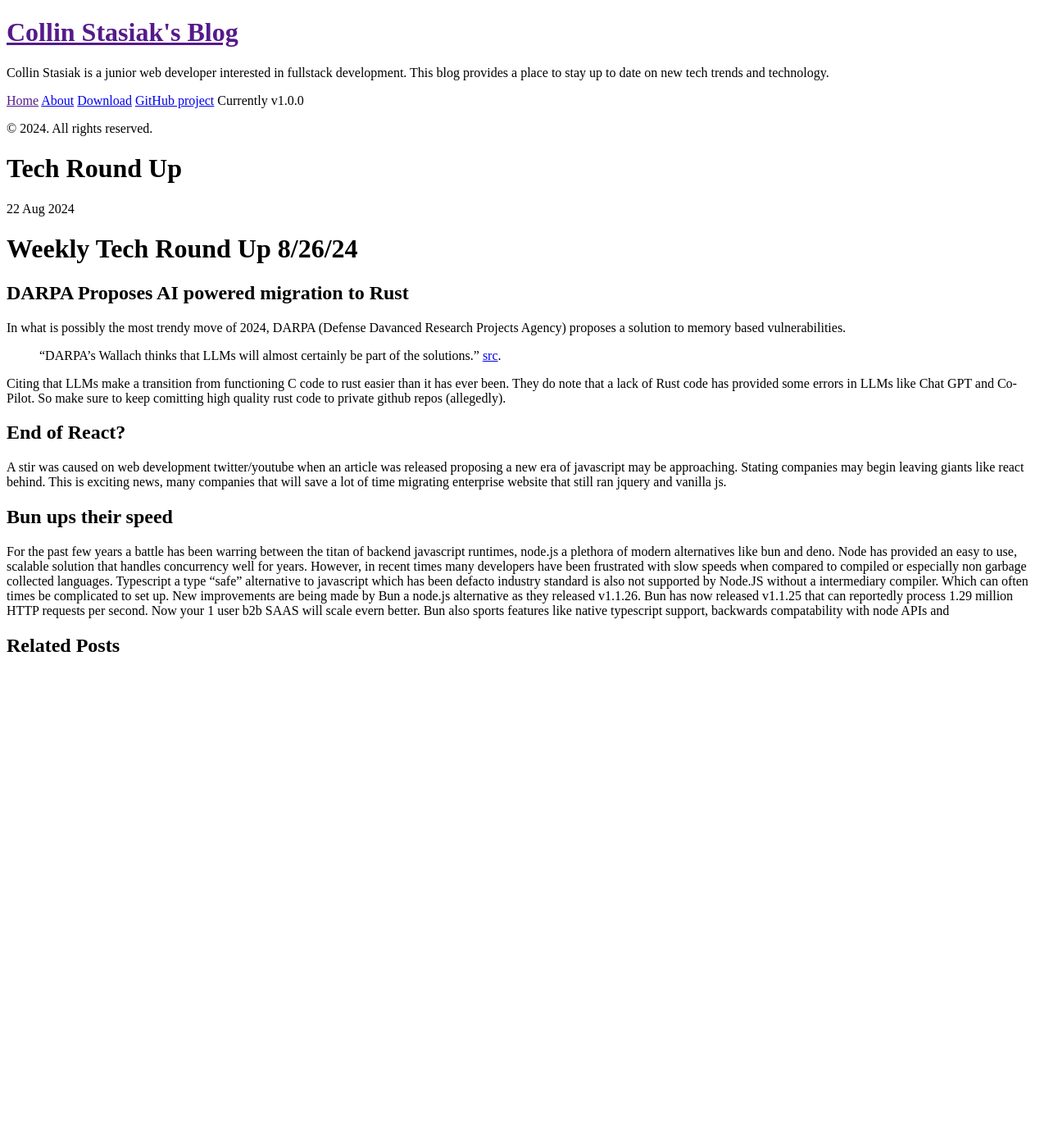
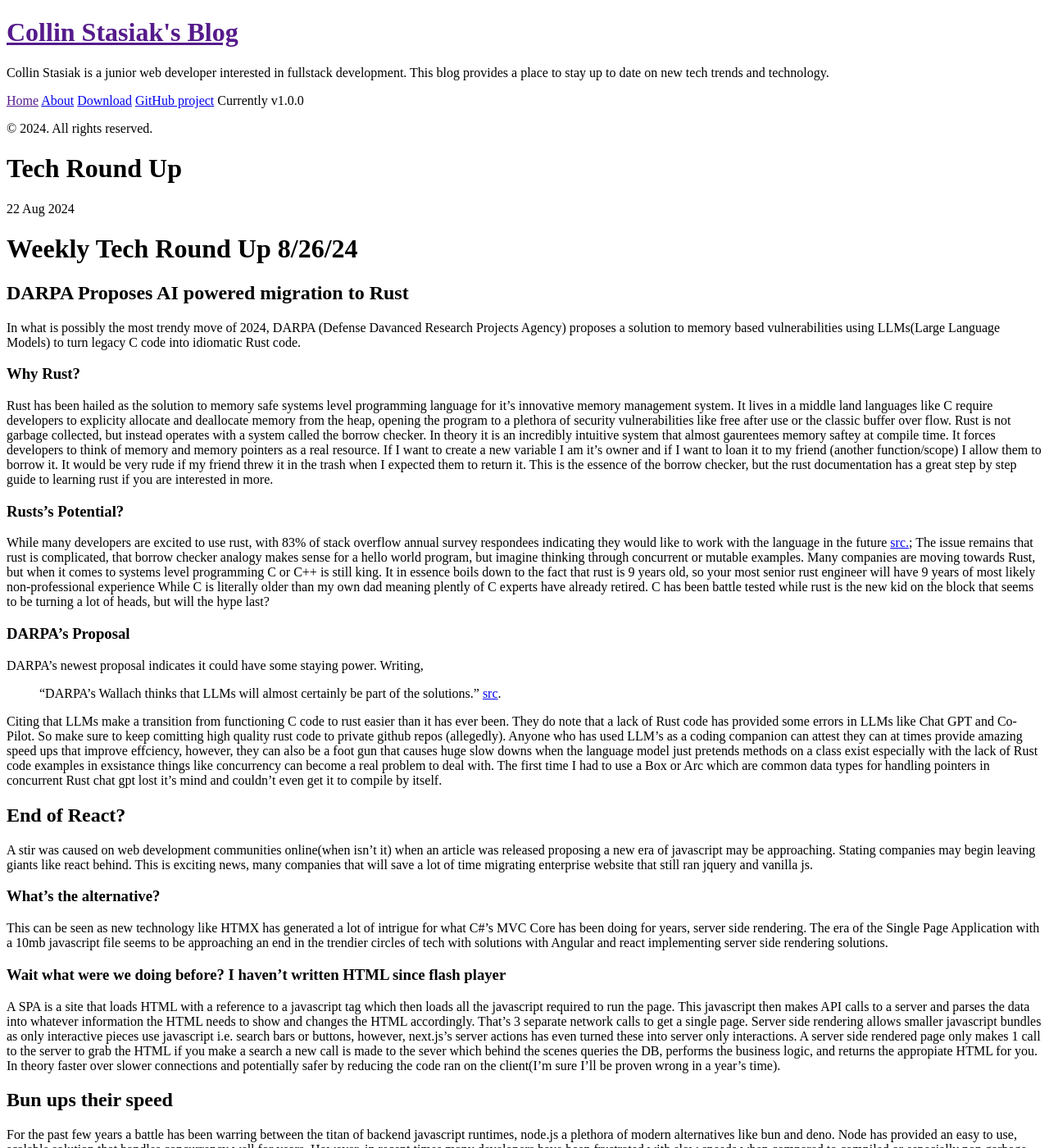
Before and after one commit to gbc-collib/gbc-collib.github.io, a Jekyll site: the page built from _posts/2024-08-22-tech-round-up.md, in a window 1280 px wide and 1400 px high. Shown: the whole window at 82% size. Built offline with Jekyll 4.4.1, drawn with Linux system fonts in a browser that asks for light colours; our own code applies the rules of GitHub Pages for plain Markdown files; Markdown is read by kramdown in place of the engine named in the settings; some of the changed text lies outside the part shown.

Commit message:
Fleshing out

```diff
--- a/_posts/2024-08-22-tech-round-up.md
+++ b/_posts/2024-08-22-tech-round-up.md
@@ -1,19 +1,66 @@
 # Weekly Tech Round Up 8/26/24
 ## DARPA Proposes AI powered migration to Rust
 In what is possibly the most trendy move of 2024, DARPA (Defense Davanced Research Projects Agency)
-proposes a solution to memory based vulnerabilities.
+proposes a solution to memory based vulnerabilities using LLMs(Large Language Models) to turn
+legacy C code into idiomatic Rust code.
+### Why Rust?
+Rust has been hailed as the solution to memory safe
+systems level programming language for it's innovative memory management system. It lives in a middle land
+languages like C require developers to explicity allocate and deallocate memory from the heap, opening the
+program to a plethora of security vulnerabilities like free after use or the classic buffer over flow.
+Rust is not garbage collected, but instead operates with a system called the borrow checker.
+In theory it is an incredibly intuitive system that almost gaurentees memory saftey at compile time.
+It forces developers to think of memory and memory pointers as a real resource. If I want to create
+a new variable I am it's owner and if I want to loan it to my friend (another function/scope) I allow them
+to borrow it. It would be very rude if my friend threw it in the trash when I expected them to return it.
+This is the essence of the borrow checker, but the rust documentation has a great step by step guide to
+learning rust if you are interested in more.
+### Rusts's Potential?
+While many developers are excited to use rust, with  83% of stack overflow annual survey
+respondees indicating they would like to work with the language in the future [src.](https://survey.stackoverflow.co/2024/);
+The issue remains that rust is complicated, that borrow checker analogy makes sense for a hello world program,
+but imagine thinking through concurrent or mutable examples. Many companies are moving towards Rust, but
+when it comes to systems level programming C or C++ is still king. It in essence boils down to the fact that
+rust is 9 years old, so your most senior rust engineer will have 9 years of most likely non-professional experience
+While C is literally older than my own dad meaning plently of C experts have already retired. C has been
+battle tested while rust is the new kid on the block that seems to be turning a lot of heads, but will
+the hype last?
+### DARPA's Proposal
+DARPA's newest proposal indicates it could have some staying power. Writing,
+
 > "DARPA's Wallach thinks that LLMs will almost certainly be part of the solutions." [src](https://www.darkreading.com/application-security/darpa-aims-to-ditch-c-code-move-to-rust).
 
 
 Citing that LLMs make a transition from functioning C code to rust easier than it has ever been.
 They do note that a lack of Rust code has provided some errors in LLMs like Chat GPT and Co-Pilot.
 So make sure to keep comitting high quality rust code to private github repos (allegedly).
+Anyone who has
+used LLM's as a coding companion can attest they can at times provide amazing speed ups that improve effciency,
+however, they can also be a foot gun that causes huge slow downs when the language model just pretends
+methods on a class exist especially with the lack of Rust code examples in exsistance things like concurrency
+can become a real problem to deal with. The first time I had to use a Box or Arc which are common data types
+for handling pointers in concurrent Rust chat gpt lost it's mind and couldn't even get it to compile by itself.
 
 ## End of React?
-A stir was caused on web development twitter/youtube when an article was released proposing a new era of
+A stir was caused on web development communities online(when isn't it) when an article was released proposing a new era of
 javascript may be approaching. Stating companies may begin leaving giants like react behind.
 This is exciting news, many companies that will save a lot of time migrating enterprise website that still ran
 jquery and vanilla js.
+### What's the alternative?
+This can be seen as new technology like HTMX has generated a lot of intrigue for
+what C#'s MVC Core has been doing for years, server side rendering. The era of the Single Page Application
+with a 10mb javascript file seems to be approaching an end in the trendier circles of tech with solutions
+with Angular and react implementing server side rendering solutions.
+### Wait what were we doing before? I haven't written HTML since flash player
+A SPA is a site that loads HTML with a reference to a
+javascript tag which then loads all the javascript required to run the page. This javascript then makes API calls
+to a server and parses the data into whatever information the HTML needs to show and changes the HTML accordingly.
+That's 3 separate network calls to get a single page. Server side rendering allows smaller javascript bundles
+as only interactive pieces use javascript i.e. search bars or buttons, however, next.js's server actions has
+even turned these into server only interactions. A server side rendered page only makes 1 call to the server to grab the HTML
+if you make a search a new call is made to the sever which behind the scenes queries the DB, performs the business logic,
+and returns the appropiate HTML for you. In theory faster over slower connections and potentially safer by reducing the code
+ran on the client(I'm sure I'll be proven wrong in a year's time).
 
 
 ## Bun ups their speed
@@ -25,5 +72,7 @@ alternative to javascript which has been defacto industry standard is also not s
 a intermediary compiler. Which can often times be complicated to set up. New improvements are being made by Bun
 a node.js alternative as they released v1.1.26.
 Bun has now released v1.1.25 that can reportedly process 1.29 million HTTP requests per second.
-Now your 1 user b2b SAAS will scale evern better. Bun also sports features like native typescript support,
-backwards compatability with node APIs and
+These benchmarks were reported by Bun so I would take them lightly, but if they are true it is over 10x
+the number of Node.JS. In the cloud dominated web development environment a 10x speed up, could easily
+save thousands a month. While alternatives like go-lang or rust may be even faster, it's hard to argue
+with Bun's backwards compatability.
```
